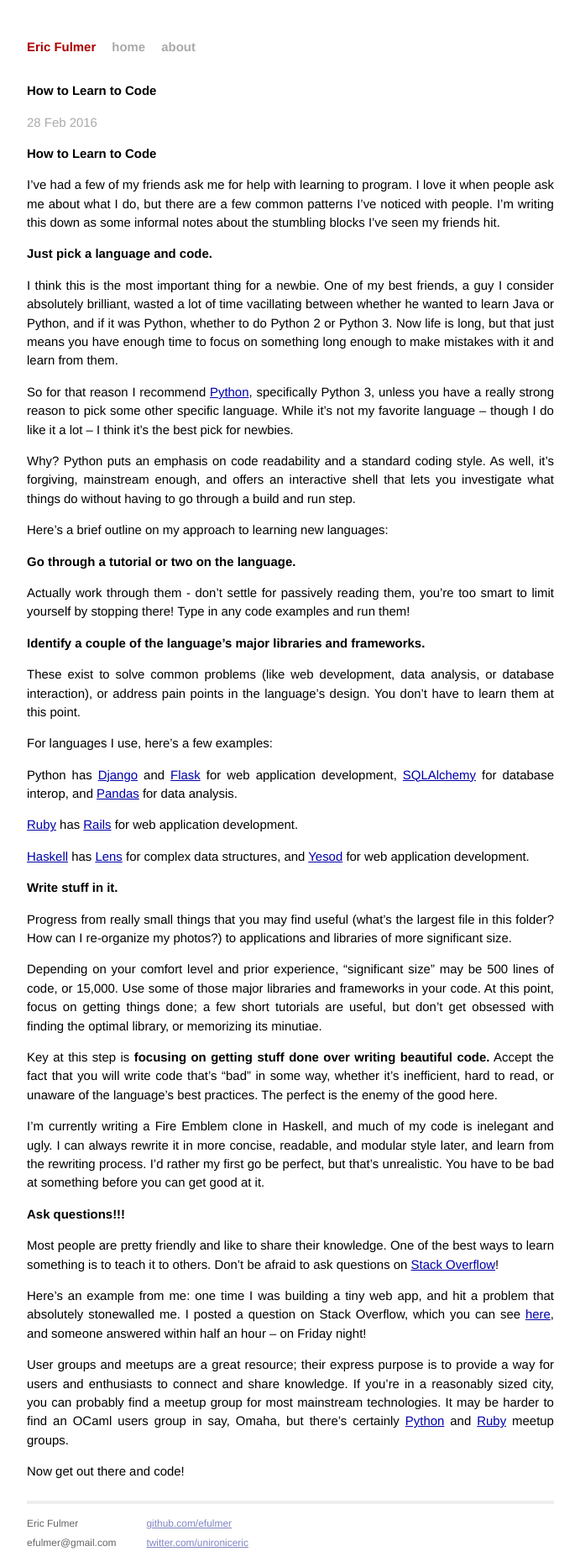
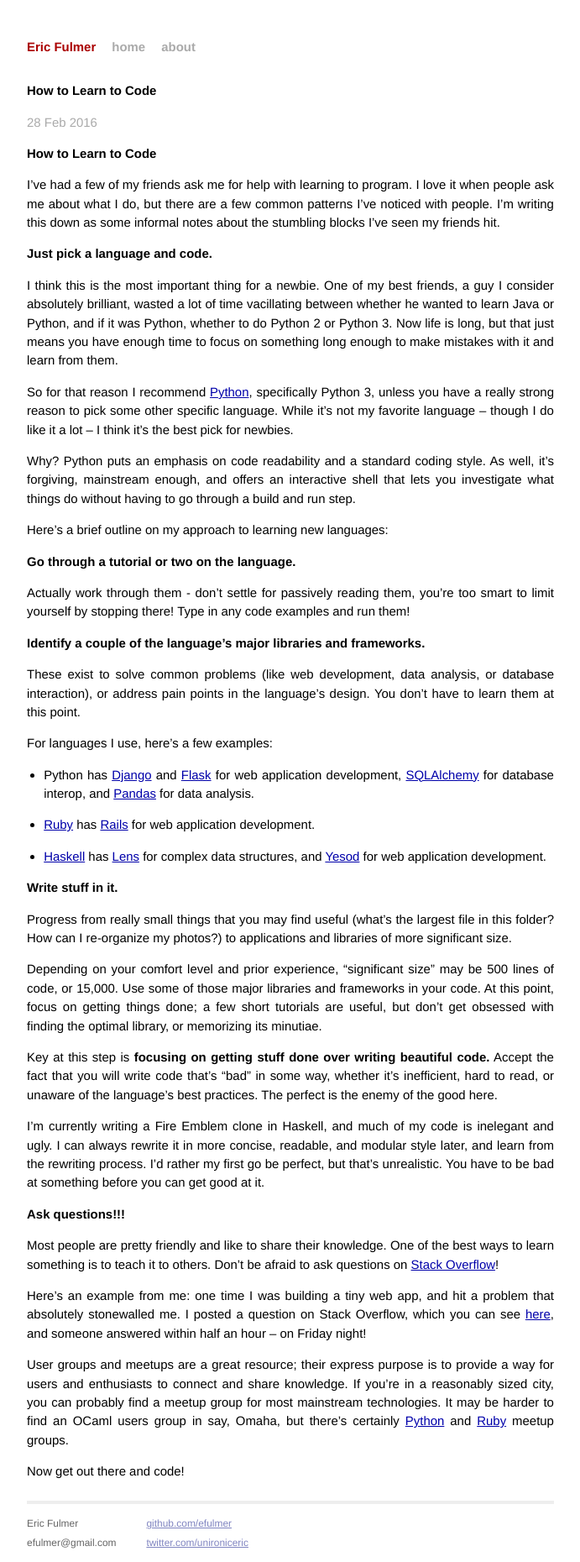
Before and after one commit to EFulmer/EFulmer.github.io, a Jekyll site: the page built from _posts/2016-02-28-how-to-learn-to-code.markdown, in a window 1280 px wide. Shown: the whole page at 84% size, without its empty margins (294-985 px from the left). Built offline with Jekyll 4.4.1, drawn with Linux system fonts in a browser that asks for light colours; Markdown is read by kramdown in place of the engine named in the settings.

```diff
--- a/_posts/2016-02-28-how-to-learn-to-code.markdown
+++ b/_posts/2016-02-28-how-to-learn-to-code.markdown
@@ -30,11 +30,11 @@ These exist to solve common problems (like web development, data analysis, or da
 
 For languages I use, here's a few examples:
 
-Python has [Django](https://www.djangoproject.com/) and [Flask](http://flask.pocoo.org/) for web application development, [SQLAlchemy](http://www.sqlalchemy.org/) for database interop, and [Pandas](http://pandas.pydata.org/) for data analysis.
+* Python has [Django](https://www.djangoproject.com/) and [Flask](http://flask.pocoo.org/) for web application development, [SQLAlchemy](http://www.sqlalchemy.org/) for database interop, and [Pandas](http://pandas.pydata.org/) for data analysis.
 
-[Ruby](https://www.ruby-lang.org/en/) has [Rails](http://rubyonrails.org/) for web application development.
+* [Ruby](https://www.ruby-lang.org/en/) has [Rails](http://rubyonrails.org/) for web application development.
 
-[Haskell](https://www.haskell.org/) has [Lens](https://github.com/ekmett/lens) for complex data structures, and [Yesod](http://www.yesodweb.com/) for web application development.
+* [Haskell](https://www.haskell.org/) has [Lens](https://github.com/ekmett/lens) for complex data structures, and [Yesod](http://www.yesodweb.com/) for web application development.
 
 ### Write stuff in it.
 
```
